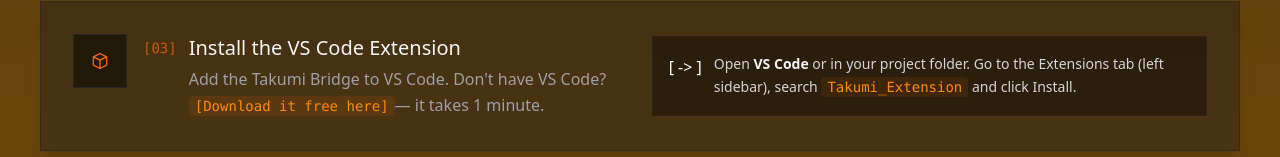
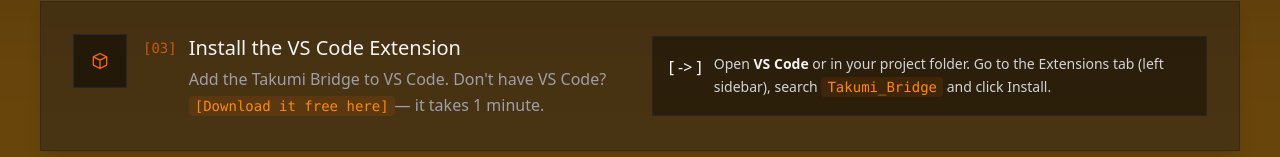
Before and after one commit to abhi-afk-dev/Takumi_Landing, a React (Vite) app in the folder frontend/: page /docs in a window 1280 px wide. Shown: the part 643-800 px from the top of the page. Built offline with nearby package versions, Linux system fonts and the light colour scheme; no server answers.

Commit message:
changed the extension name to the new one

```diff
--- a/frontend/src/pages/docs.jsx
+++ b/frontend/src/pages/docs.jsx
@@ -93,7 +93,7 @@ export default function Docs() {
           in your project folder. Go to the Extensions tab (left sidebar),
           search{" "}
           <code className="text-orange-400 bg-orange-500/10 px-1.5 py-0.5 rounded font-mono text-sm">
-            Takumi_Extension
+            Takumi_Bridge
           </code>{" "}
           and click Install.
         </>
```
